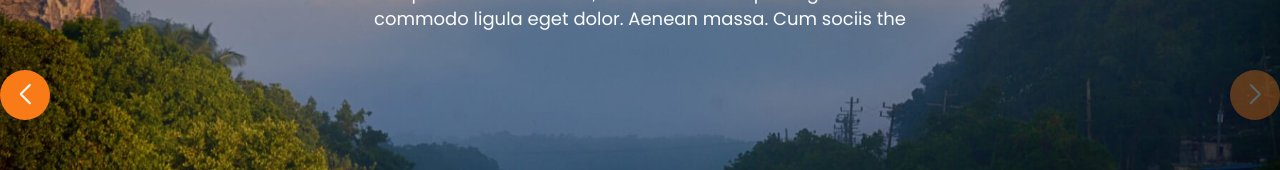
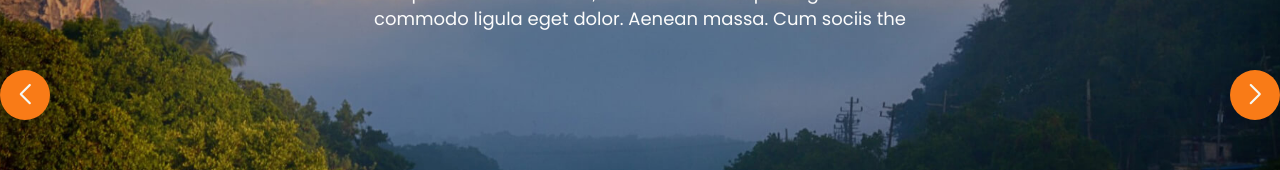
Before and after one commit to Md-Naim-Howlader/Vromon_Point, a React (Vite) app: page / in a window 1280 px wide. Shown: the part 407-577 px from the top of the page. Built offline with nearby package versions, Linux system fonts and the light colour scheme; no server answers.

Commit message:
loop problem

```diff
--- a/src/components/Hero.jsx
+++ b/src/components/Hero.jsx
@@ -97,7 +97,7 @@ const Hero = () => {
         navigation
         autoplay={{ delay: 2000 }}
         speed={1500}
-        // loop={true}
+        loop={true}
       >
         <SwiperSlide>
           <div className="hero-slider hero-1">
```
